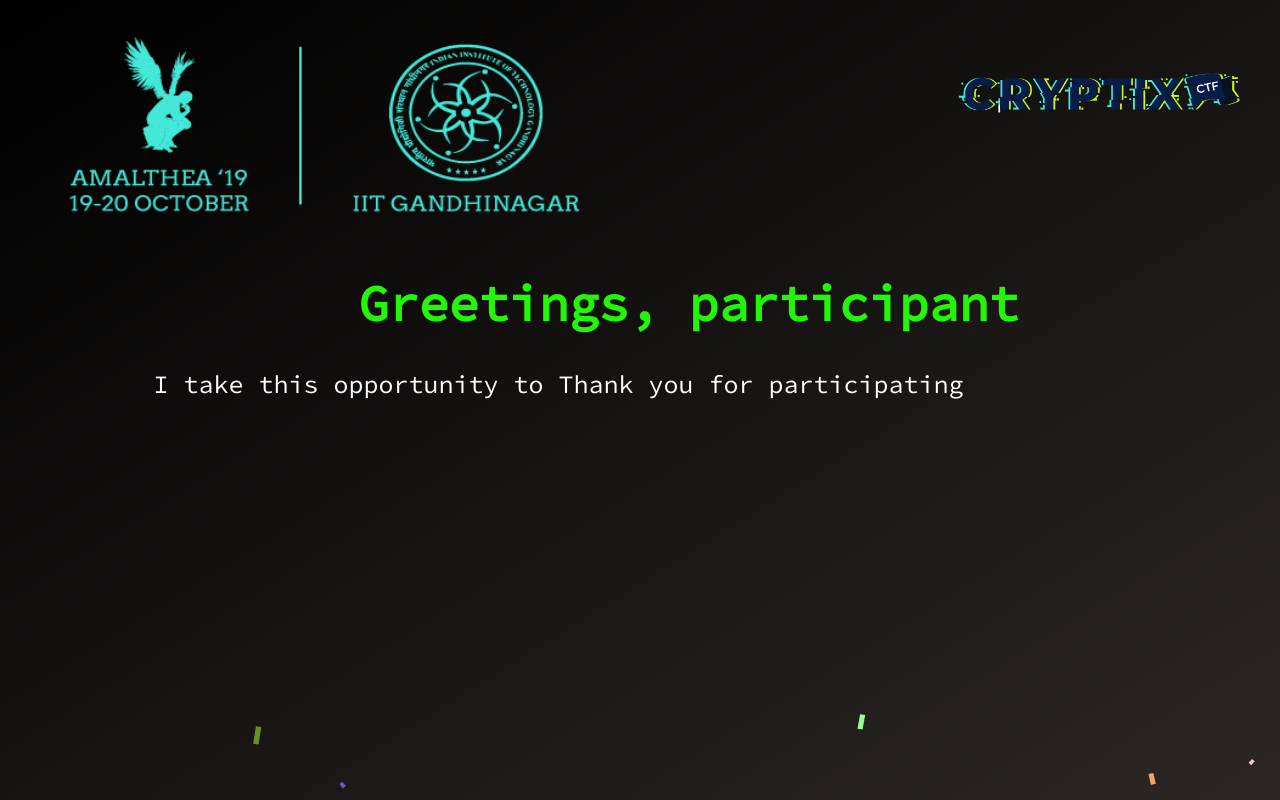
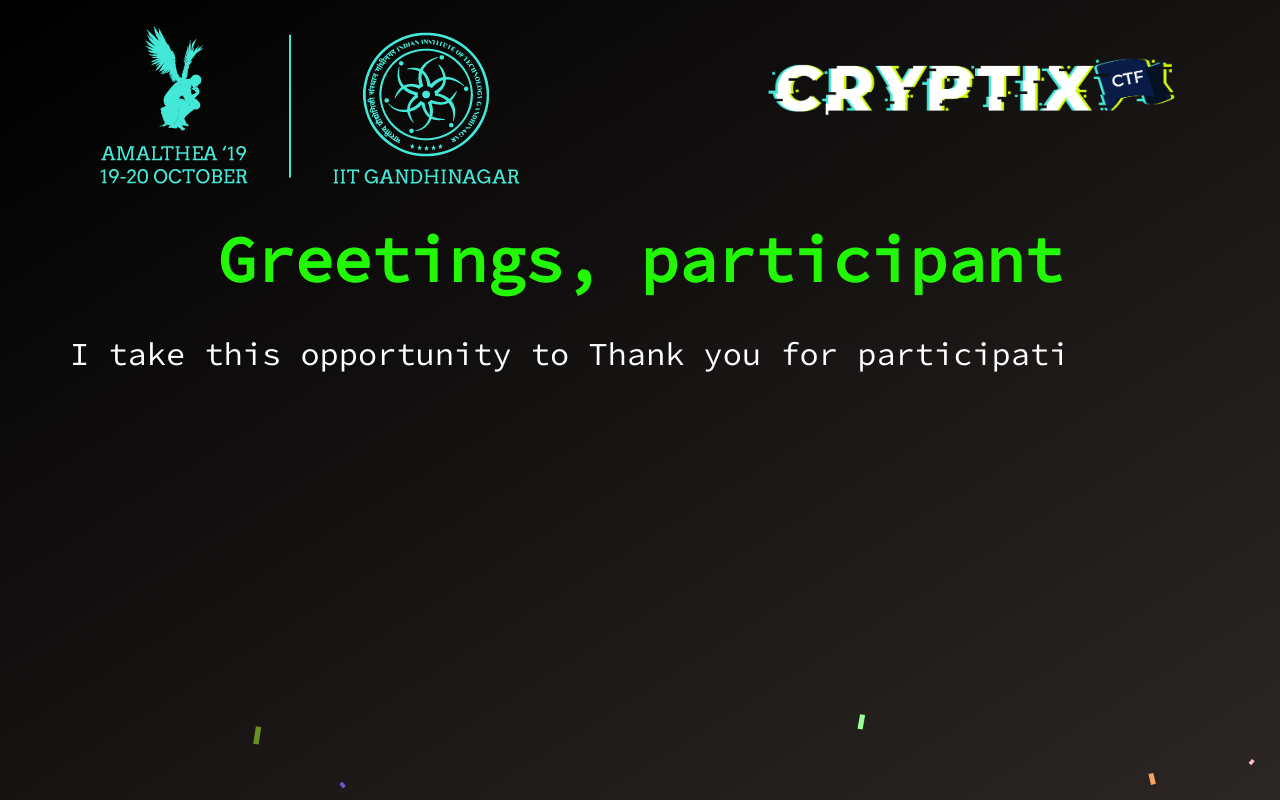
Before and after one commit to dishankgoel/CryptixCTF, a PHP site: page / in a window 1280 px wide. Run offline with PHP 8.4, Linux system fonts and the light colour scheme.

Commit message:
Made webpages responsive

```diff
--- a/web1/index.html
+++ b/web1/index.html
@@ -4,77 +4,69 @@
     <head>
         <title>Greetings</title>
     </head>
+    <link rel="stylesheet" href="https://stackpath.bootstrapcdn.com/bootstrap/4.3.1/css/bootstrap.min.css" integrity="sha384-ggOyR0iXCbMQv3Xipma34MD+dH/1fQ784/j6cY/iJTQUOhcWr7x9JvoRxT2MZw1T" crossorigin="anonymous">
     <link rel="stylesheet" href="https://cdnjs.cloudflare.com/ajax/libs/font-awesome/4.7.0/css/font-awesome.min.css">
     <link rel="stylesheet" href="https://fonts.googleapis.com/css?family=Source+Code+Pro">
     <link rel="stylesheet" href="style.css">
-    <body class="bg">
-        <div class="logos">
-            <div class="aml_logo">
-                <img src="images/aml_logo.png" height="25%" width="110%">
-            </div>
-            <div class="cryptix_logo">
-                <img src="images/CryptixDark.png" height="20%" width="80%" />
+    <body>
+        <div class="logos container">
+            <div class="row">
+                <div class="aml_logo col pt-3">
+                    <img src="images/aml_logo.png" class="img-fluid"> <!--height="25%" width="40%"> -->
+                </div>
+                <div class="cryptix_logo col-5 pt-5">
+                    <img src="images/CryptixLight.png" class="img-fluid"> <!-- height="20%" width="80%" /> -->
+                </div>
             </div>
         </div>
-        <h1 class="greet" id="greet"></h1>
-        <div class="message1">
-            <p id="message1"></p>
+        <div class="container">
+            <div class="row text-center">
+                <div class="col">
+                    <h1 class="greet pt-4 font-weight-bold" id="greet"></h1>
+                </div>
+            </div>
         </div>
-        <div class="message2">
-            <p id="message2"></p>
+        <div class="container">
+            <div class="row text-center pt-4">
+                <p id="message1" class="message1"></p>
+            </div>
+            <div class="row text-center pt-2">
+                <p id="message2" class="message2"></p>
+            </div>
         </div>
-        <div class="links" id="links"></div>
+        <div class="container pt-2">
+            <div class="row justify-content-center icons" id="icons">
+
+            </div>
+        </div>
         <!-- Came for the flag? Bingo!
               first part: flag{Pr3tty_
         -->
-
+    <script src="https://cdn.jsdelivr.net/npm/typed.js@2.0.9"></script>
     <script src="script.js"></script>
     <script>
         confetti.start(3000);
-        var i = 0;
-        var greet = 'Greetings, participant';
-        var speed = 50;
+        var options3 = {
+            strings: ["^200Meanwhile,^200 if you haven't checked out Amalthea,^200 The Annual Technical Summit of IIT Gandhinagar,^200 do have a look."],
+            typeSpeed: 30,
+            showCursor: false,
+            onComplete: function(self){ document.getElementById("icons").innerHTML = '<a class="a1 pr-4 pt-2" href="https://www.facebook.com/amalthea.iitgn/" target="_blank"><i class="fa fa-facebook-square fa-3x"></i></a><a class="a2 pr-3 pt-2" href="https://www.instagram.com/amalthea_iitgn/" target="_blank"><i class="fa fa-instagram fa-3x"></i></a><a class="a3" href="http://amalthea.iitgn.ac.in/" target="_blank"><img src="images/aml_single.png" width="60px" height="60px"></a>';}
+        }
+        var options2 = {
+            strings: ["I take this opportunity to Thank you for participating in CryptixCTF.^500 I hope this contest will teach you something New and Exciting!"],
+            typeSpeed: 30,
+            showCursor: false,
+            onComplete: function(self){ var typed3 = new Typed(".message2", options3);},
 
-        function typeWriter1() {
-            if (i < greet.length) {
-                document.getElementById("greet").innerHTML += greet.charAt(i);
-                i++;
-                setTimeout(typeWriter1, speed);
-            }
-            else{
-                i = 0;
-                speed = 30;
-            }
         }
-        var message = "I take this opportunity to Thank you for participating in CryptixCTF.\n I hope this contest will teach you something New and Exciting!";
-        function typeWriter2() {
-            if (i < message.length) {
-                document.getElementById("message1").innerHTML += message.charAt(i);
-                i++;
-                setTimeout(typeWriter2, speed);
-            }
-            else{
-                i = 0;
-            }
+        var options1 = {
+            strings: ["Greetings,^200 participant"],
+            typeSpeed: 50,
+            startDelay: 3000,
+            showCursor: false,
+            onComplete: function(self){ var typed2 = new Typed(".message1", options2);},
         }
-        var m2 = "Meanwhile, if you haven't checked out Amalthea, The Annual Technical Summit of IIT Gandhinagar, do have a look.";
-        function typeWriter3() {
-            if (i < m2.length) {
-                document.getElementById("message2").innerHTML += m2.charAt(i);
-                i++;
-                setTimeout(typeWriter3, speed);
-            }
-            else{
-                i = 0;
-            }
-        }
-        function add_icons(){
-            document.getElementById("links").innerHTML = '<a class="a1" href="https://www.facebook.com/amalthea.iitgn/" target="_blank"><i class="fa fa-facebook-square fa-3x"></i></a><a class="a2" href="https://www.instagram.com/amalthea_iitgn/" target="_blank"><i class="fa fa-instagram fa-3x"></i></a><a class="a3" href="http://amalthea.iitgn.ac.in/" target="_blank"><img src="images/aml_single.png" width="60px" height="60px"></a>';
-        }
-        myvar1 = setTimeout(typeWriter1, 3000);
-        myvar2 = setTimeout(typeWriter2, 5000);
-        myvar3 = setTimeout(typeWriter3, 10000);
-        myvar4 = setTimeout(add_icons, 14000);
+        var typed1 = new Typed(".greet", options1);
     </script>
 
 
--- a/web1/style.css
+++ b/web1/style.css
@@ -1,60 +1,50 @@
-html, body{ margin: 0;  height: 100%; overflow: hidden}
-.bg{
-    background-image: linear-gradient(to bottom right, rgb(0, 0, 0), rgb(44, 39, 37));
-    height: 100%;
-    background-position: center;
-    background-repeat: no-repeat;
-    background-size: cover;
-}
-.logos{
-    padding-top: 2%;
-    padding-left: 4%;
-    width: 100%;
-    display: inline-block;
-    position: relative;
-}
-.aml_logo{
-    display: inline-block;
+html{
+    min-height: 100%;
+
 }
 
-.cryptix_logo{
-    position: absolute;
-    padding-left: 30%;
-    padding-top: 3%;
-    display: inline-block;
+body{
+    background-image: linear-gradient(to bottom right, rgb(0, 0, 0), rgb(44, 39, 37));
 }
 
 .greet{
-    padding-left: 28%;
-    padding-top: 1%;
-    font-size: 50px;
     color: rgb(34, 248, 6);
     font-family: 'Source Code Pro';
+    font-size: 8vh;
 }
 
 .message1{
     color: rgb(255, 255, 255);
-    font-size: 25px;
-    padding-left: 12%;
-    padding-right: 10%;
+    font-size: 4vh;
     font-family: 'Source Code Pro';
 }
 
 .message2{
     color: rgb(255, 255, 255);
-    font-size: 25px;
-    padding-left: 12%;
-    padding-right: 10%;
+    font-size: 4vh;
     font-family: 'Source Code Pro';
 
 }
+@media screen and (max-width: 800px) {
+    .greet{
+        color: rgb(34, 248, 6);
+        font-family: 'Source Code Pro';
+        font-size: 5vh;
+    }
+    .message1{
+        color: rgb(255, 255, 255);
+        font-size: 2.7vh;
+        font-family: 'Source Code Pro';
+    }
 
-.links{
-    padding-left: 40%;
-    padding-top: 4%;
+    .message2{
+        color: rgb(255, 255, 255);
+        font-size: 2.7vh;
+        font-family: 'Source Code Pro';
+
+    }
 }
 .a1, .a2{
-    padding: 20px;
     color: rgb(255,255,255);
 }
 /* second part: b4s1c_ */
--- a/web2/index.html
+++ b/web2/index.html
@@ -11,10 +11,10 @@
     <body class="bg">
         <div class="logos">
             <div class="aml_logo">
-                <img src="images/aml_logo.png" height="25%" width="110%">
+                <img src="images/aml_white_logo.png" height="25%" width="110%">
             </div>
             <div class="cryptix_logo">
-                <img src="images/CryptixDark.png" height="20%" width="80%" />
+                <img src="images/CryptixLight.png" height="20%" width="80%" />
             </div>
         </div>
     </body>
```
Also changed, not shown: web1/typewrite.js (added, +15 -0 lines), CryptixLight.png (added), web1/images/CryptixLight.png (added), web1/images/aml_white_logo.png (added), web2/images/CryptixLight.png (added), web2/images/aml_white_logo.png (added).
